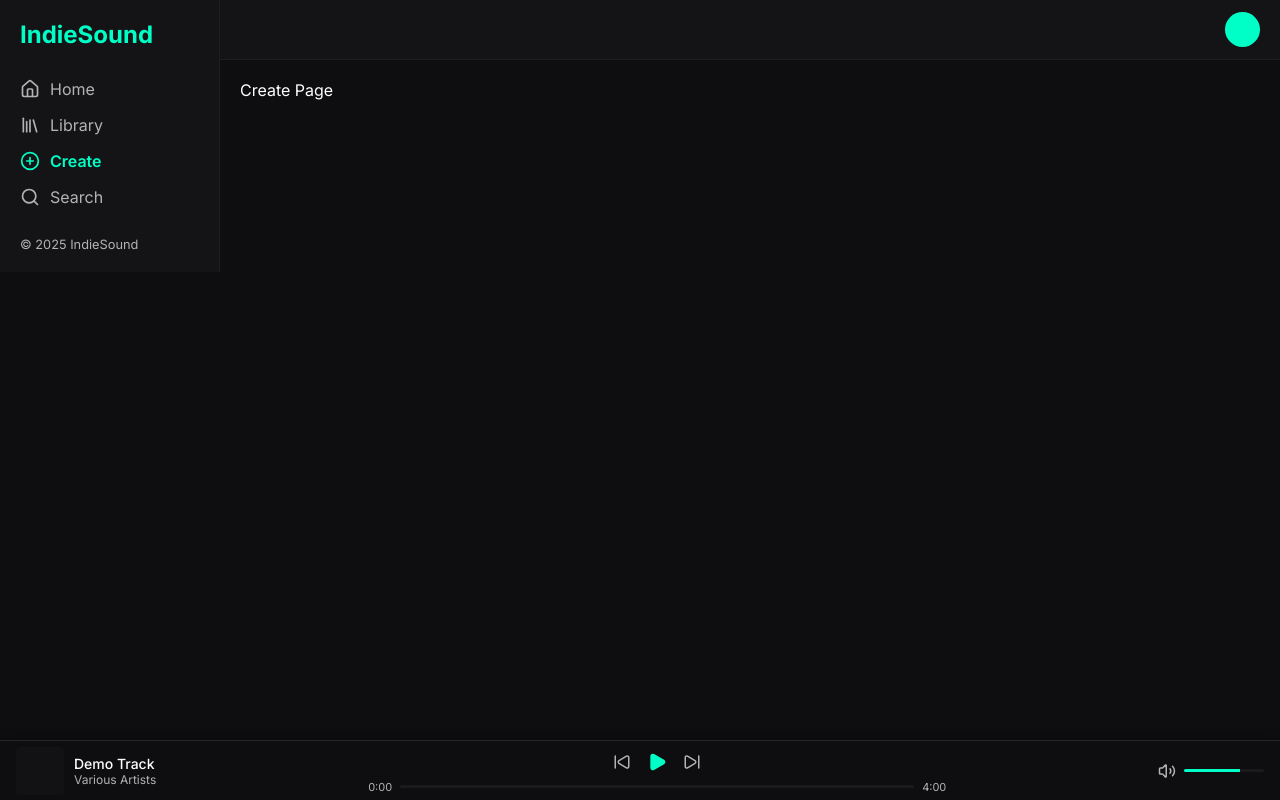
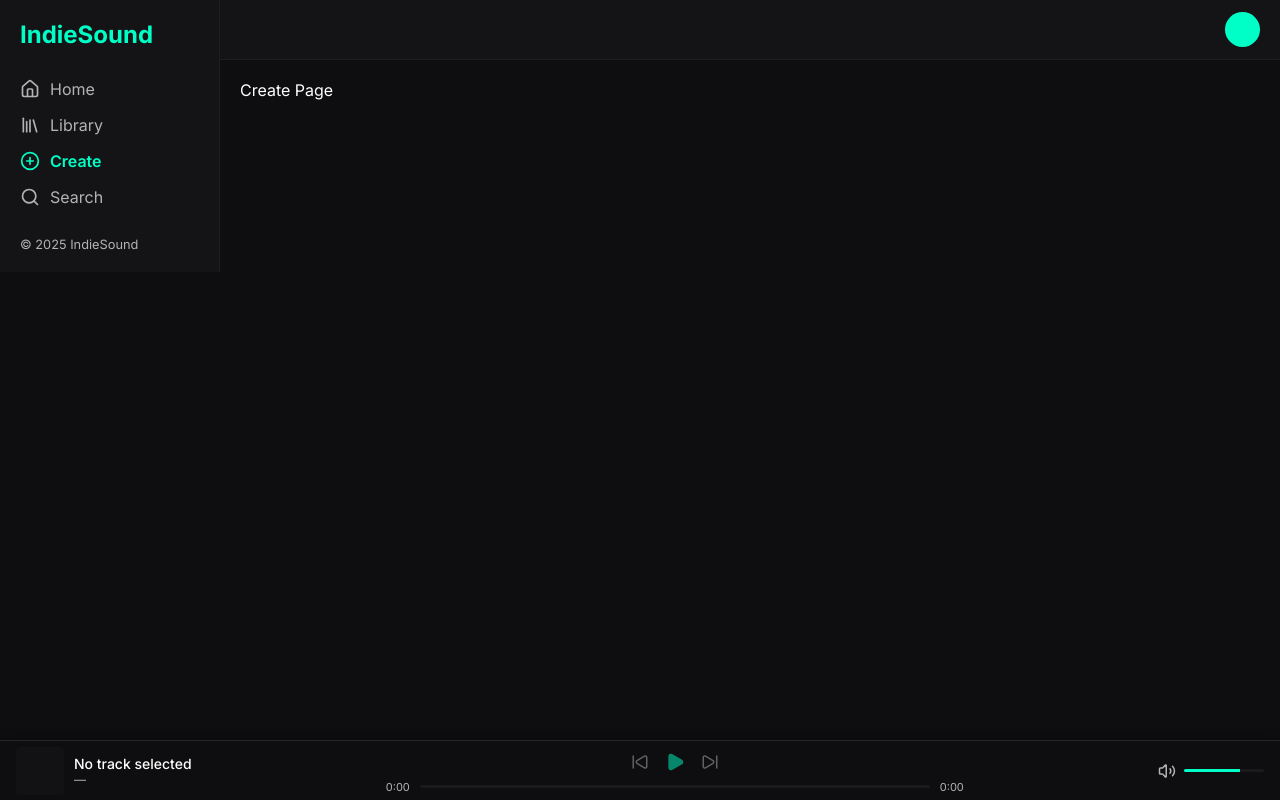
Before and after one commit to tonipetergugic/indiesound, a Next.js app: page /create in a window 1280 px wide. Built offline with nearby package versions, Linux system fonts and the light colour scheme.

Commit message:
Cleaned up PlayerContext and PlayerBar

```diff
--- a/src/app/layout.tsx
+++ b/src/app/layout.tsx
@@ -4,6 +4,7 @@ import { Inter } from "next/font/google";
 import Sidebar from "@/components/Sidebar";
 import Topbar from "@/components/Topbar";
 import PlayerBar from "@/components/PlayerBar";
+import { PlayerProvider } from "@/context/PlayerContext";
 
 const inter = Inter({ subsets: ["latin"] });
 
@@ -34,6 +35,7 @@ export default function RootLayout({
           color: "var(--text-primary)",
         }}
       >
+        <PlayerProvider>
           {/* Sidebar (linke Spalte, über volle Höhe) */}
           <div style={{ gridArea: "sidebar" }}>
             <Sidebar />
@@ -55,6 +57,7 @@ export default function RootLayout({
             {children}
           </main>
           <PlayerBar />
+        </PlayerProvider>
       </body>
     </html>
   );
--- a/src/components/PlayerBar.tsx
+++ b/src/components/PlayerBar.tsx
@@ -1,30 +1,147 @@
 "use client";
 
 import { Play, Pause, SkipBack, SkipForward, Volume2 } from "lucide-react";
-import { useState, useEffect } from "react";
+import { useState, useEffect, useRef } from "react";
+import { usePlayer } from "@/context/PlayerContext";
 
 export default function PlayerBar() {
-  const [isPlaying, setIsPlaying] = useState(false);
+  const { currentTrack, isPlaying, togglePlay, setPlayingState } = usePlayer();
   const [progress, setProgress] = useState(0);
+  const [isDragging, setIsDragging] = useState(false);
+  const [isHoveringProgress, setIsHoveringProgress] = useState(false);
+  const audioRef = useRef<HTMLAudioElement | null>(null);
+  const progressBarRef = useRef<HTMLDivElement | null>(null);
+
+  // Track previous track URL to detect when it changes
+  const previousTrackUrlRef = useRef<string | null>(null);
+
+  // Handle track changes and play/pause toggling
+  useEffect(() => {
+    if (!audioRef.current) return;
+
+    // If no track selected, pause and clear
+    if (!currentTrack?.audioUrl) {
+      audioRef.current.pause();
+      audioRef.current.src = "";
+      setProgress(0);
+      previousTrackUrlRef.current = null;
+      return;
+    }
+
+    const newTrackUrl = currentTrack.audioUrl;
+    const isSameTrack = previousTrackUrlRef.current === newTrackUrl;
+
+    // If it's a different track, load the new source
+    if (!isSameTrack) {
+      audioRef.current.src = newTrackUrl;
+      setProgress(0);
+      previousTrackUrlRef.current = newTrackUrl;
+    }
+
+    // Control play/pause based on isPlaying state
+    // This does NOT reset currentTime - it preserves the current playback position
+    if (isPlaying) {
+      audioRef.current.play().catch(() => {
+        setPlayingState(false);
+      });
+    } else {
+      audioRef.current.pause();
+    }
+  }, [currentTrack, isPlaying, setPlayingState]);
+
+  // Update progress from audio element
+  useEffect(() => {
+    const audio = audioRef.current;
+    if (!audio) return;
+
+    const updateProgress = () => {
+      if (!isDragging && audio.duration) {
+        setProgress((audio.currentTime / audio.duration) * 100);
+      }
+    };
+
+    audio.addEventListener("timeupdate", updateProgress);
+    audio.addEventListener("loadedmetadata", () => {
+      if (audio.duration) {
+        setProgress(0);
+      }
+    });
+
+    return () => {
+      audio.removeEventListener("timeupdate", updateProgress);
+      audio.removeEventListener("loadedmetadata", updateProgress);
+    };
+  }, [isDragging]);
+
+  const duration = audioRef.current?.duration || 0;
+  const currentTime = audioRef.current?.currentTime || 0;
+
+  const formatTime = (seconds: number) => {
+    if (!seconds || isNaN(seconds)) return "0:00";
+    const minutes = Math.floor(seconds / 60);
+    const secs = Math.floor(seconds % 60);
+    return `${minutes}:${secs.toString().padStart(2, "0")}`;
+  };
+
+  const handleNext = () => {
+    console.log("Next track pressed");
+    // TODO: Integrate with playlist logic
+  };
+
+  const handlePrevious = () => {
+    console.log("Previous track pressed");
+    // TODO: Integrate with playlist logic
+  };
+
+  const handleProgressClick = (e: React.MouseEvent<HTMLDivElement>) => {
+    if (!audioRef.current || !currentTrack || !progressBarRef.current) return;
+
+    const rect = progressBarRef.current.getBoundingClientRect();
+    const clickX = e.clientX - rect.left;
+    const percentage = Math.max(0, Math.min(100, (clickX / rect.width) * 100));
+
+    if (audioRef.current.duration) {
+      const newTime = (percentage / 100) * audioRef.current.duration;
+      audioRef.current.currentTime = newTime;
+      setProgress(percentage);
+    }
+  };
+
+  const handleProgressMouseDown = (e: React.MouseEvent<HTMLDivElement>) => {
+    if (!audioRef.current || !currentTrack) return;
+    setIsDragging(true);
+    handleProgressClick(e);
+  };
 
   useEffect(() => {
-    let interval: NodeJS.Timeout;
-    if (isPlaying) {
-      interval = setInterval(() => {
-        setProgress((prev) => (prev >= 100 ? 0 : prev + 0.3));
-      }, 200);
+    const handleMouseMove = (e: MouseEvent) => {
+      if (!isDragging || !audioRef.current || !progressBarRef.current) return;
+
+      const rect = progressBarRef.current.getBoundingClientRect();
+      const mouseX = e.clientX - rect.left;
+      const percentage = Math.max(0, Math.min(100, (mouseX / rect.width) * 100));
+
+      if (audioRef.current.duration) {
+        const newTime = (percentage / 100) * audioRef.current.duration;
+        audioRef.current.currentTime = newTime;
+        setProgress(percentage);
       }
-    return () => clearInterval(interval);
-  }, [isPlaying]);
+    };
 
-  const duration = 240;
-  const currentTime = Math.floor((progress / 100) * duration);
+    const handleMouseUp = () => {
+      setIsDragging(false);
+    };
 
-  const formatTime = (s: number) => {
-    const m = Math.floor(s / 60);
-    const sec = s % 60;
-    return `${m}:${sec.toString().padStart(2, "0")}`;
+    if (isDragging) {
+      document.addEventListener("mousemove", handleMouseMove);
+      document.addEventListener("mouseup", handleMouseUp);
+    }
+
+    return () => {
+      document.removeEventListener("mousemove", handleMouseMove);
+      document.removeEventListener("mouseup", handleMouseUp);
     };
+  }, [isDragging]);
 
   return (
     <div
@@ -62,6 +179,9 @@ export default function PlayerBar() {
             backgroundColor: "#121214",
             borderRadius: "4px",
             flexShrink: 0,
+            backgroundImage: currentTrack?.coverUrl ? `url(${currentTrack.coverUrl})` : undefined,
+            backgroundSize: "cover",
+            backgroundPosition: "center",
           }}
         />
         <div
@@ -81,7 +201,7 @@ export default function PlayerBar() {
               textOverflow: "ellipsis",
             }}
           >
-            Demo Track
+            {currentTrack?.title || "No track selected"}
           </span>
           <span
             style={{
@@ -92,7 +212,7 @@ export default function PlayerBar() {
               textOverflow: "ellipsis",
             }}
           >
-            Various Artists
+            {currentTrack?.artist || "—"}
           </span>
         </div>
       </div>
@@ -118,62 +238,82 @@ export default function PlayerBar() {
           }}
         >
           <button
-            onClick={() => {}}
+            onClick={handlePrevious}
+            disabled={!currentTrack}
             style={{
               background: "none",
               border: "none",
-              cursor: "pointer",
+              cursor: currentTrack ? "pointer" : "not-allowed",
               padding: "4px",
               display: "flex",
               alignItems: "center",
               color: "#B3B3B3",
+              opacity: currentTrack ? 1 : 0.5,
+              transition: "color 0.2s",
             }}
             onMouseEnter={(e) => {
+              if (currentTrack) {
                 e.currentTarget.style.color = "#00FFC6";
+              }
             }}
             onMouseLeave={(e) => {
+              if (currentTrack) {
                 e.currentTarget.style.color = "#B3B3B3";
+              }
             }}
           >
             <SkipBack size={18} />
           </button>
           <button
-            onClick={() => setIsPlaying(!isPlaying)}
+            onClick={togglePlay}
+            disabled={!currentTrack}
             style={{
               background: "none",
               border: "none",
-              cursor: "pointer",
+              cursor: currentTrack ? "pointer" : "not-allowed",
               padding: "4px",
               display: "flex",
               alignItems: "center",
               color: "#00FFC6",
               transition: "color 0.2s",
+              opacity: currentTrack ? 1 : 0.5,
             }}
             onMouseEnter={(e) => {
+              if (currentTrack) {
                 e.currentTarget.style.color = "#00E0B0";
+              }
             }}
             onMouseLeave={(e) => {
+              if (currentTrack) {
                 e.currentTarget.style.color = "#00FFC6";
+              }
             }}
           >
             {isPlaying ? <Pause size={20} fill="currentColor" /> : <Play size={20} fill="currentColor" />}
           </button>
           <button
-            onClick={() => {}}
+            onClick={handleNext}
+            disabled={!currentTrack}
             style={{
               background: "none",
               border: "none",
-              cursor: "pointer",
+              cursor: currentTrack ? "pointer" : "not-allowed",
               padding: "4px",
               display: "flex",
               alignItems: "center",
               color: "#B3B3B3",
+              opacity: currentTrack ? 1 : 0.5,
+              transition: "color 0.2s",
             }}
             onMouseEnter={(e) => {
+              if (currentTrack) {
                 e.currentTarget.style.color = "#00FFC6";
+              }
             }}
             onMouseLeave={(e) => {
+              if (currentTrack) {
                 e.currentTarget.style.color = "#B3B3B3";
+              }
             }}
           >
             <SkipForward size={18} />
@@ -200,13 +340,28 @@ export default function PlayerBar() {
             {formatTime(currentTime)}
           </span>
           <div
+            ref={progressBarRef}
+            onClick={handleProgressClick}
+            onMouseDown={handleProgressMouseDown}
+            onMouseEnter={() => setIsHoveringProgress(true)}
+            onMouseLeave={() => setIsHoveringProgress(false)}
             style={{
               flex: "1 1 auto",
+              height: "10px",
+              display: "flex",
+              alignItems: "center",
+              cursor: currentTrack ? "pointer" : "default",
+              position: "relative",
+              padding: "0 2px",
+            }}
+          >
+            <div
+              style={{
+                width: "100%",
                 height: "3px",
-              backgroundColor: "#1a1a1d",
+                backgroundColor: "#1A1A1D",
                 borderRadius: "2px",
                 overflow: "hidden",
-              cursor: "pointer",
                 position: "relative",
               }}
             >
@@ -214,10 +369,11 @@ export default function PlayerBar() {
                 style={{
                   width: `${progress}%`,
                   height: "100%",
-                backgroundColor: "#00FFC6",
-                transition: "width 0.2s linear",
+                  backgroundColor: isHoveringProgress && currentTrack ? "#00E0B0" : "#00FFC6",
+                  transition: isDragging ? "none" : "width 0.1s linear, background-color 0.2s ease",
                 }}
               />
+            </div>
           </div>
           <span
             style={{
@@ -262,6 +418,12 @@ export default function PlayerBar() {
           />
         </div>
       </div>
+      {/* Global Audio Element */}
+      <audio
+        ref={audioRef}
+        onEnded={() => setPlayingState(false)}
+        preload="none"
+      />
     </div>
   );
 }
--- /dev/null
+++ b/src/context/PlayerContext.tsx
@@ -0,0 +1,66 @@
+"use client";
+
+import React, { createContext, useContext, useState, ReactNode } from "react";
+
+export type Track = {
+  title: string;
+  artist: string;
+  coverUrl: string | null;
+  audioUrl: string | null;
+};
+
+type PlayerContextType = {
+  currentTrack: Track | null;
+  isPlaying: boolean;
+  playTrack: (track: Track) => void;
+  togglePlay: () => void;
+  pause: () => void;
+  setPlayingState: (playing: boolean) => void;
+};
+
+const PlayerContext = createContext<PlayerContextType | undefined>(undefined);
+
+export function PlayerProvider({ children }: { children: ReactNode }) {
+  const [currentTrack, setCurrentTrack] = useState<Track | null>(null);
+  const [isPlaying, setIsPlaying] = useState(false);
+
+  const playTrack = (track: Track) => {
+    setCurrentTrack(track);
+    setIsPlaying(true);
+  };
+
+  const togglePlay = () => {
+    setIsPlaying((prev) => !prev);
+  };
+
+  const pause = () => {
+    setIsPlaying(false);
+  };
+
+  const setPlayingState = (playing: boolean) => {
+    setIsPlaying(playing);
+  };
+
+  return (
+    <PlayerContext.Provider
+      value={{
+        currentTrack,
+        isPlaying,
+        playTrack,
+        togglePlay,
+        pause,
+        setPlayingState,
+      }}
+    >
+      {children}
+    </PlayerContext.Provider>
+  );
+}
+
+export function usePlayer() {
+  const context = useContext(PlayerContext);
+  if (context === undefined) {
+    throw new Error("usePlayer must be used within a PlayerProvider");
+  }
+  return context;
+}
```
Also changed, not shown: src/app/library/page.tsx (+17 -71 lines). Lines whose indentation alone changed are shown as unchanged.
